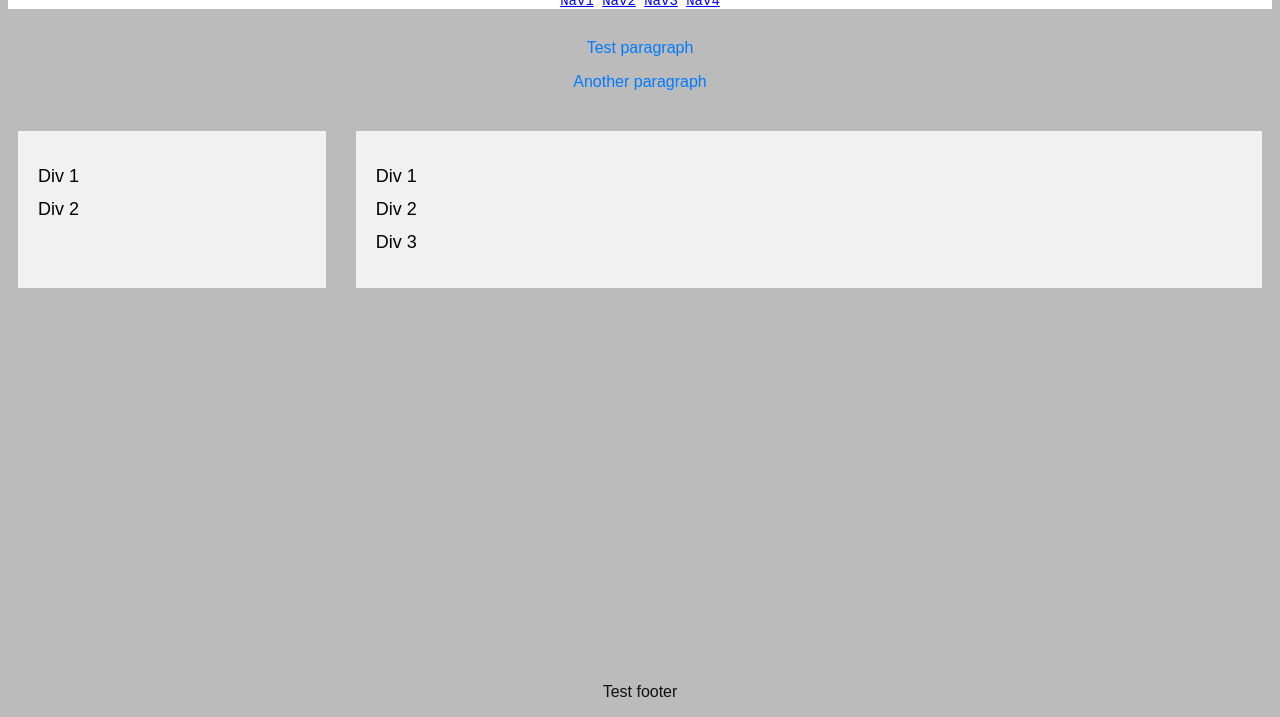
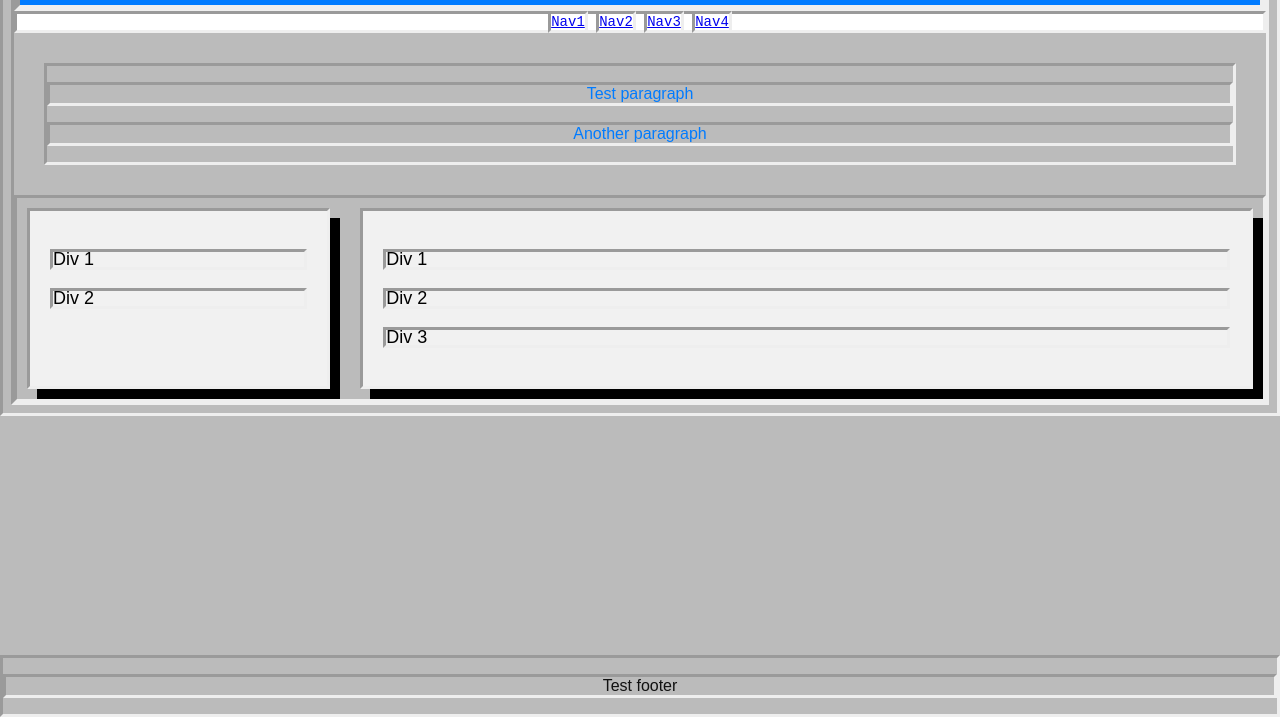
Before and after one commit to manuelgeraldes00/SO_Webpage, a plain HTML site: page index.html in a window 1280 px wide. Shown: the part 83-800 px from the top of the page. Drawn offline with Linux system fonts and the light colour scheme.

Commit message:
Add borders, shadows, transitions

```diff
--- a/styles.css
+++ b/styles.css
@@ -1,5 +1,6 @@
 * {
     box-sizing: border-box;
+    border-style: inset;
 }
 
 body {
@@ -17,6 +18,12 @@ nav {
     font-family: 'Courier New', Courier, monospace;
     background-color: #fff;
     font-size: 14px;
+}
+a {
+    transition: color 1s;
+}
+a:hover {
+    color:green;
 }
 .main {
     color: #007BFF;
@@ -58,6 +65,7 @@ nav {
     padding: 20px;
     line-height: 15px;
     font-size: 18px;
+    box-shadow: 10px 10px;
 }
 
 @media screen and (max-width: 600px) {
```
